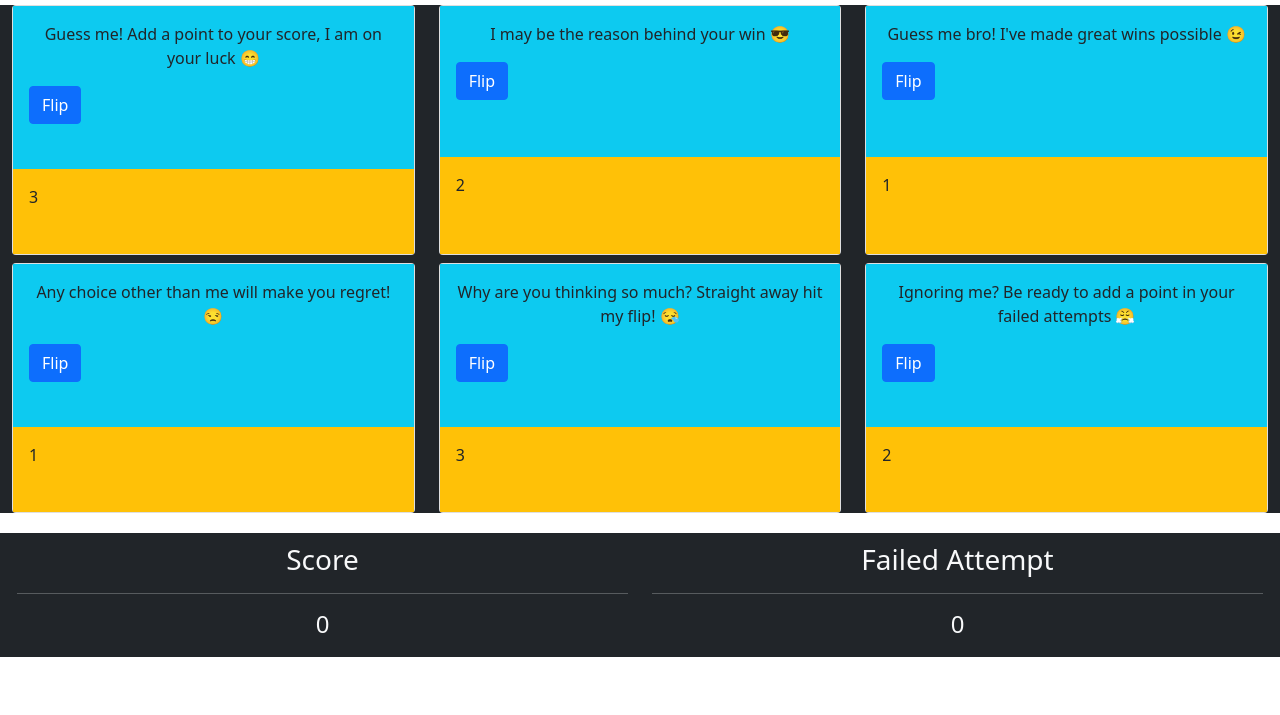
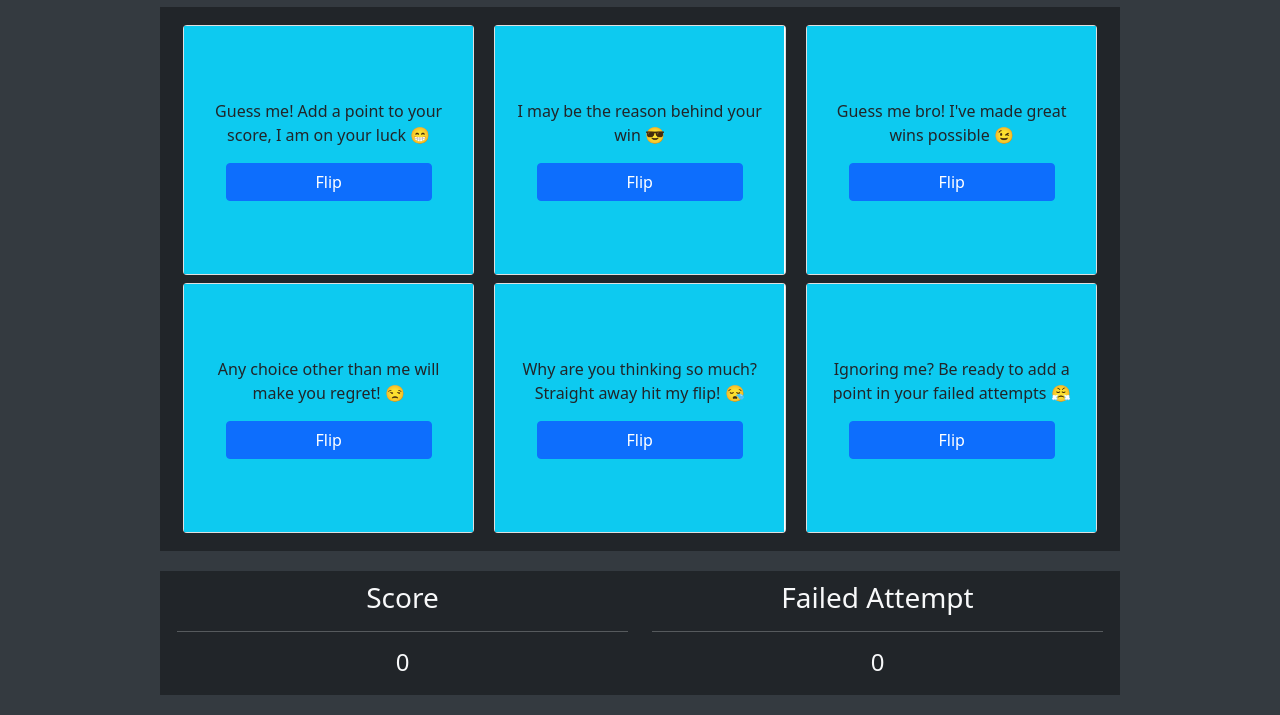
Before and after one commit to prp2606/MultiTalented, a website: page guessGame.html in a window 1280 px wide. Shown: the part 229-944 px from the top of the page. Before the commit the page ends 906 px from the top, so only its background shows below. Drawn offline with nearby package versions, Linux system fonts and the light colour scheme; the site is published under a folder, as on GitHub Pages, so addresses that start at the root find nothing.

Commit message:
StyleSheet added

```diff
--- a/guessGame.html
+++ b/guessGame.html
@@ -15,7 +15,7 @@
 
     <link rel="shortcut icon" href="/Images/favicon.ico" type="image/x-icon" />
 
-    <link rel="stylesheet" href="/styleSheets/guessGame.css" />
+    <link rel="stylesheet" href="./public/styleSheets/guessGame.css" />
 
     <title>Multi-Talented</title>
   </head>
```
